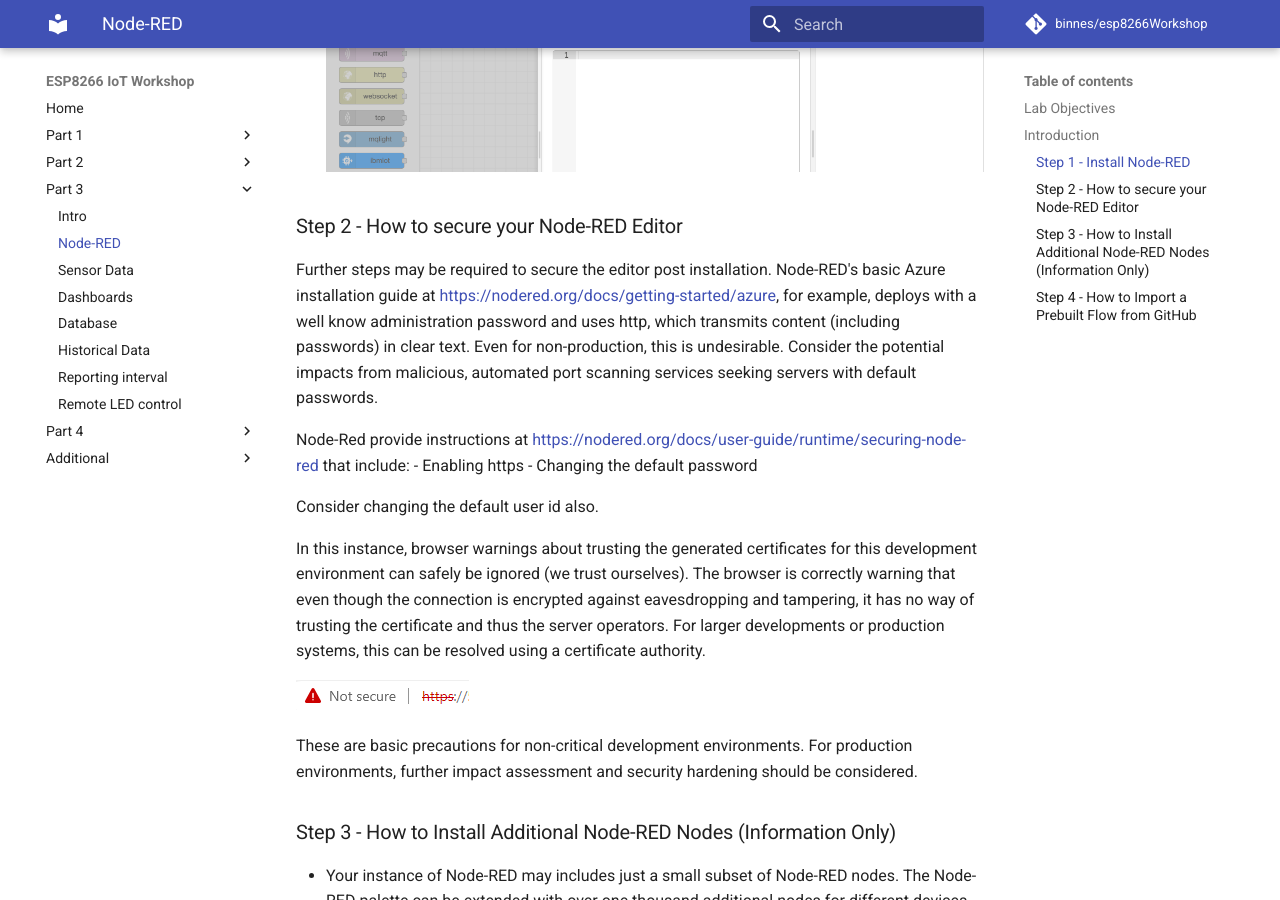
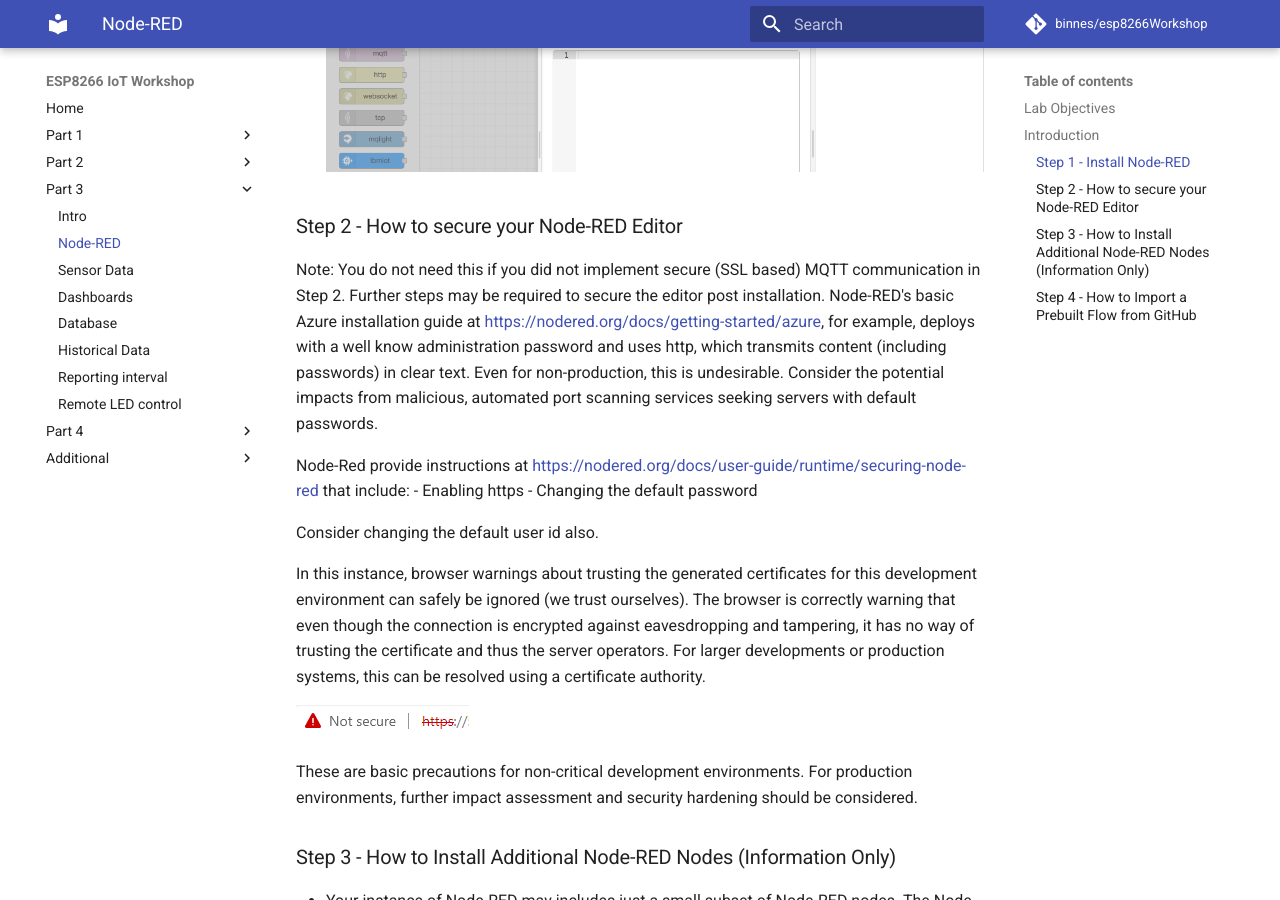
Before and after one commit to mdragone1/ESP32-IoT-Workshop, an MkDocs documentation site: the page built from docs/part3/NODERED.md, in a window 1280 px wide and 900 px high, scrolled down 1003 px. Built offline with MkDocs 1.6.1 and Material for MkDocs 9.7.7, drawn with Linux system fonts in a browser that asks for light colours; comment, search, counter and statistics services are not loaded.

Commit message:
Update NODERED.md

```diff
--- a/docs/part3/NODERED.md
+++ b/docs/part3/NODERED.md
@@ -29,6 +29,7 @@ When you start Node-RED:
 
 ### Step 2 - How to secure your Node-RED Editor
 
+Note: You do not need this if you did not implement secure (SSL based) MQTT communication in Step 2.
 Further steps may be required to secure the editor post installation. Node-RED's basic Azure installation guide at <https://nodered.org/docs/getting-started/azure>, for example, deploys with a well know administration password and uses http, which transmits content (including passwords) in clear text.  Even for non-production, this is undesirable.  Consider the potential impacts from malicious, automated port scanning services seeking servers with default passwords.
 
 Node-Red provide instructions at <https://nodered.org/docs/user-guide/runtime/securing-node-red> that include:
```
